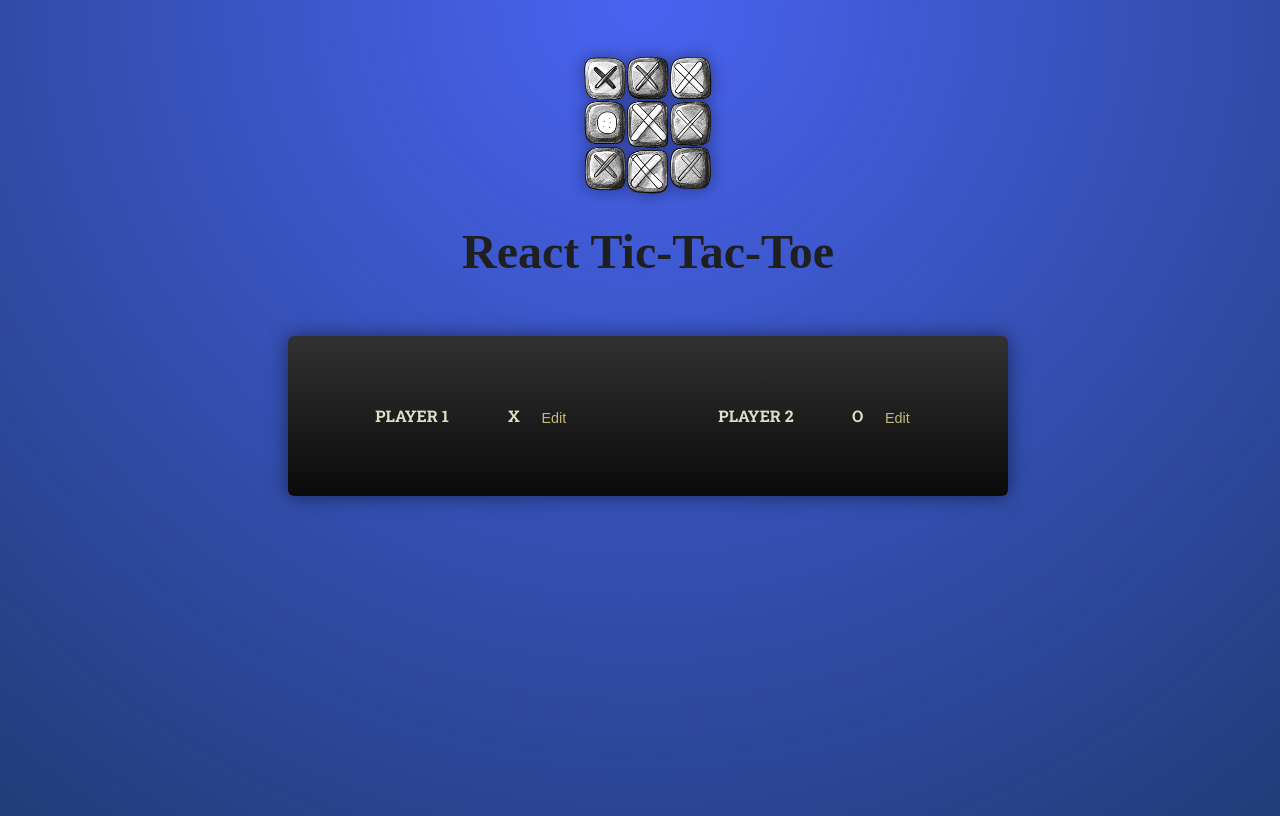
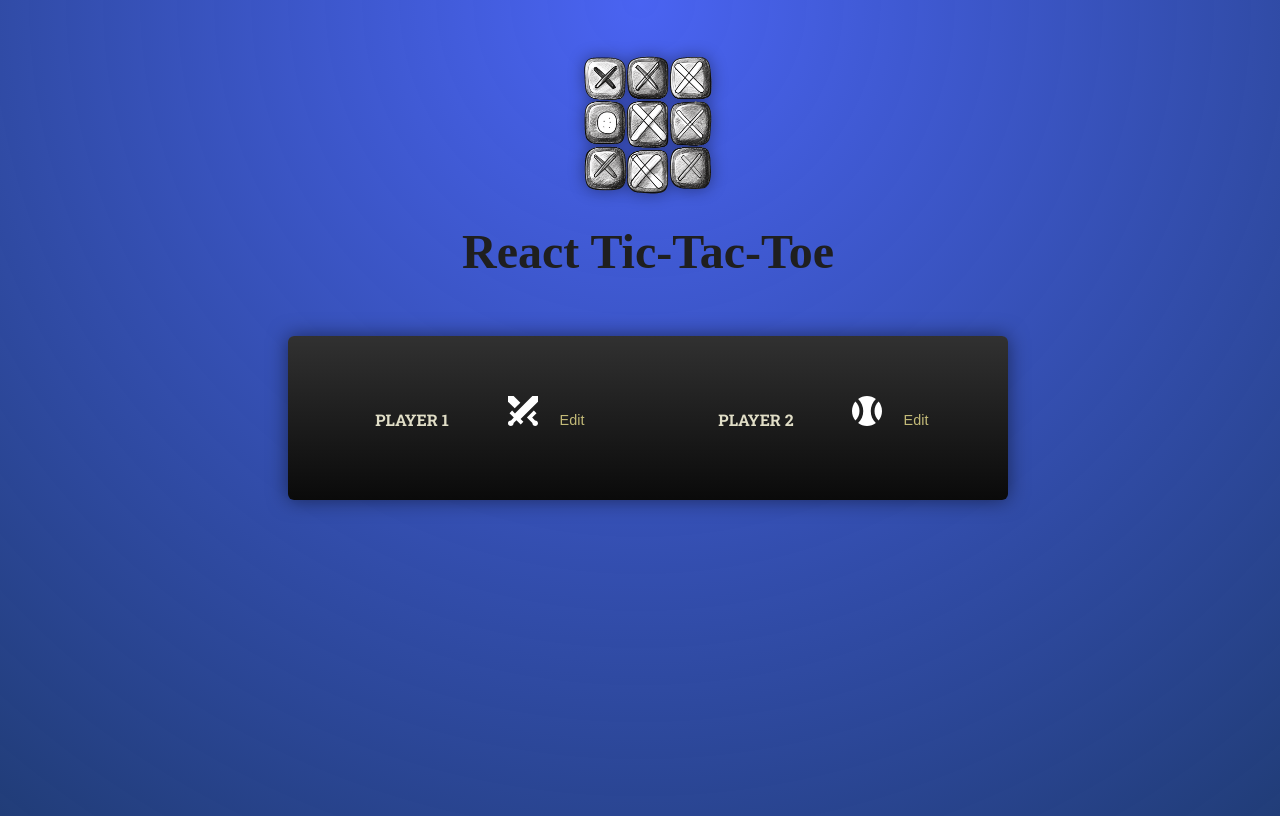
Before and after one commit to bruceathy/tic-tac-toe, a React (Vite) app: page / in a window 1280 px wide. Built offline with nearby package versions, Linux system fonts and the light colour scheme; a web font is replaced by a local one.

Commit message:
Ball & Sword svg

```diff
--- a/src/App.jsx
+++ b/src/App.jsx
@@ -1,11 +1,13 @@
 import Player from "./components/Player";
+import Swords from "./components/Swords";
+import Ball from "./components/Ball";
 function App() {
   return (
     <main>
       <div id="game-container">
         <ol id="players">
-          <Player name="Player 1" symbol="X" />
-          <Player name="Player 2" symbol="O" />
+          <Player name="Player 1" symbol={<Swords />} />
+          <Player name="Player 2" symbol={<Ball />} />
         </ol>
         {/* GAME BOARD */}
       </div>
--- /dev/null
+++ b/src/components/Ball.jsx
@@ -0,0 +1,24 @@
+export default function Ball() {
+  return (
+    <svg
+      width="30px"
+      height="30px"
+      viewBox="0 0 16 16"
+      fill="none"
+      xmlns="http://www.w3.org/2000/svg"
+    >
+      <path
+        d="M14.182 13.0781C15.318 11.6968 16 9.92803 16 8C16 6.07197 15.318 4.30324 14.182 2.92192C12.838 4.19745 12 6.00086 12 8C12 9.99914 12.838 11.8025 14.182 13.0781Z"
+        fill="#fff"
+      />
+      <path
+        d="M12.7277 14.4543C11.0452 12.819 10 10.5316 10 8C10 5.46844 11.0452 3.18101 12.7277 1.54571C11.4032 0.573931 9.76863 0 8 0C6.23137 0 4.59679 0.573931 3.27234 1.54571C4.95478 3.18101 6 5.46844 6 8C6 10.5316 4.95478 12.819 3.27234 14.4543C4.59679 15.4261 6.23137 16 8 16C9.76863 16 11.4032 15.4261 12.7277 14.4543Z"
+        fill="#fff"
+      />
+      <path
+        d="M0 8C0 6.07197 0.682046 4.30324 1.81802 2.92192C3.16196 4.19745 4 6.00086 4 8C4 9.99914 3.16196 11.8025 1.81802 13.0781C0.682047 11.6968 0 9.92803 0 8Z"
+        fill="#fff"
+      />
+    </svg>
+  );
+}
--- /dev/null
+++ b/src/components/Swords.jsx
@@ -0,0 +1,21 @@
+export default function Swords() {
+  return (
+    <svg
+      width="30px"
+      height="30px"
+      viewBox="0 0 16 16"
+      fill="none"
+      xmlns="http://www.w3.org/2000/svg"
+    >
+      <path d="M3 0L6.58579 3.58579L3.58579 6.58579L0 3V0H3Z" fill="#fff" />
+      <path
+        d="M6.70711 12.2929L8.20711 13.7929L6.79289 15.2071L4.5 12.9142L2.99771 14.4165C2.99923 14.4441 3 14.472 3 14.5C3 15.3284 2.32843 16 1.5 16C0.671573 16 0 15.3284 0 14.5C0 13.6716 0.671573 13 1.5 13C1.52802 13 1.55586 13.0008 1.5835 13.0023L3.08579 11.5L0.792893 9.20711L2.20711 7.79289L3.70711 9.29289L13 0H16V3L6.70711 12.2929Z"
+        fill="#fff"
+      />
+      <path
+        d="M14.5 16C13.6716 16 13 15.3284 13 14.5C13 14.472 13.0008 14.4441 13.0023 14.4165L10.0858 11.5L13.7929 7.79289L15.2071 9.20711L12.9142 11.5L14.4165 13.0023C14.4441 13.0008 14.472 13 14.5 13C15.3284 13 16 13.6716 16 14.5C16 15.3284 15.3284 16 14.5 16Z"
+        fill="#fff"
+      />
+    </svg>
+  );
+}
```
